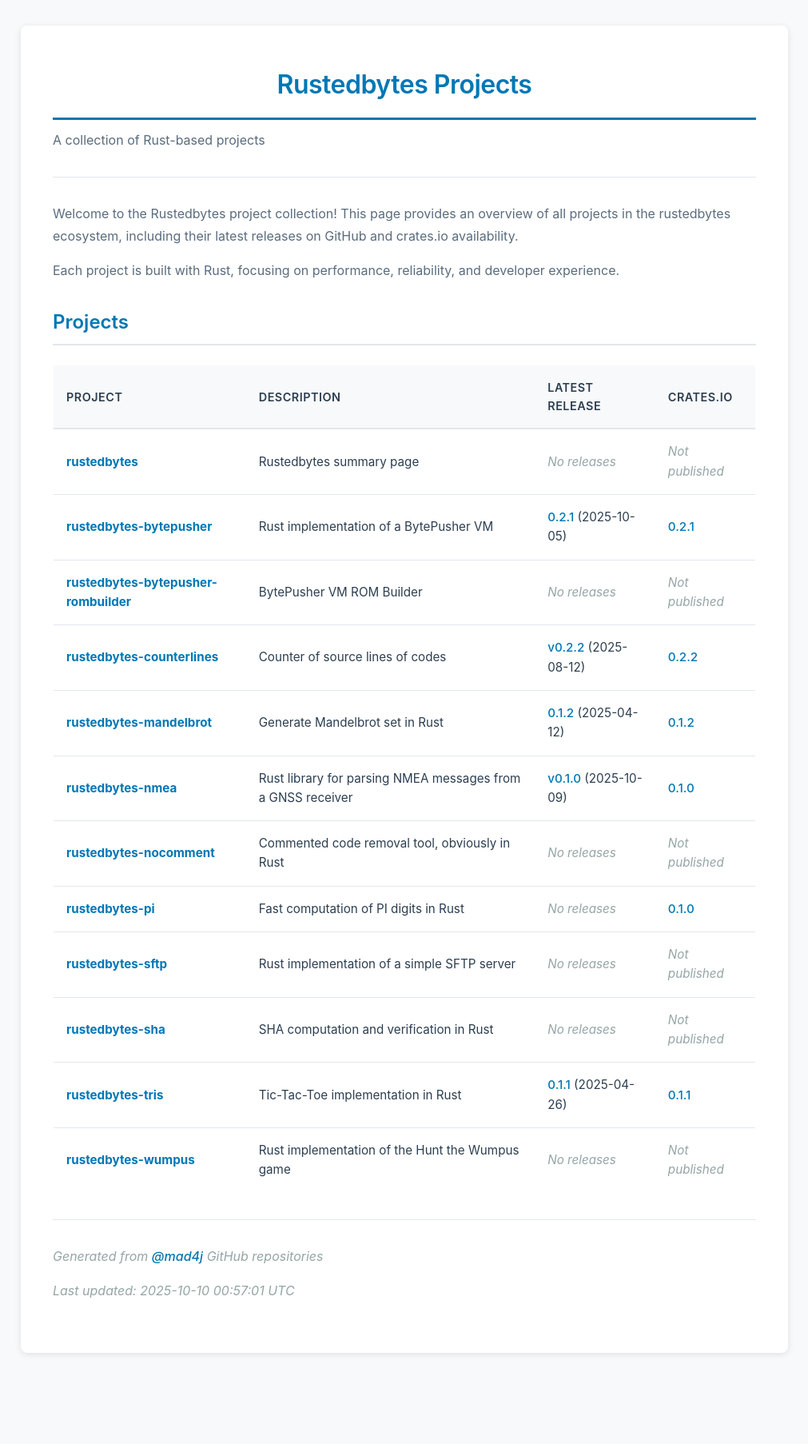
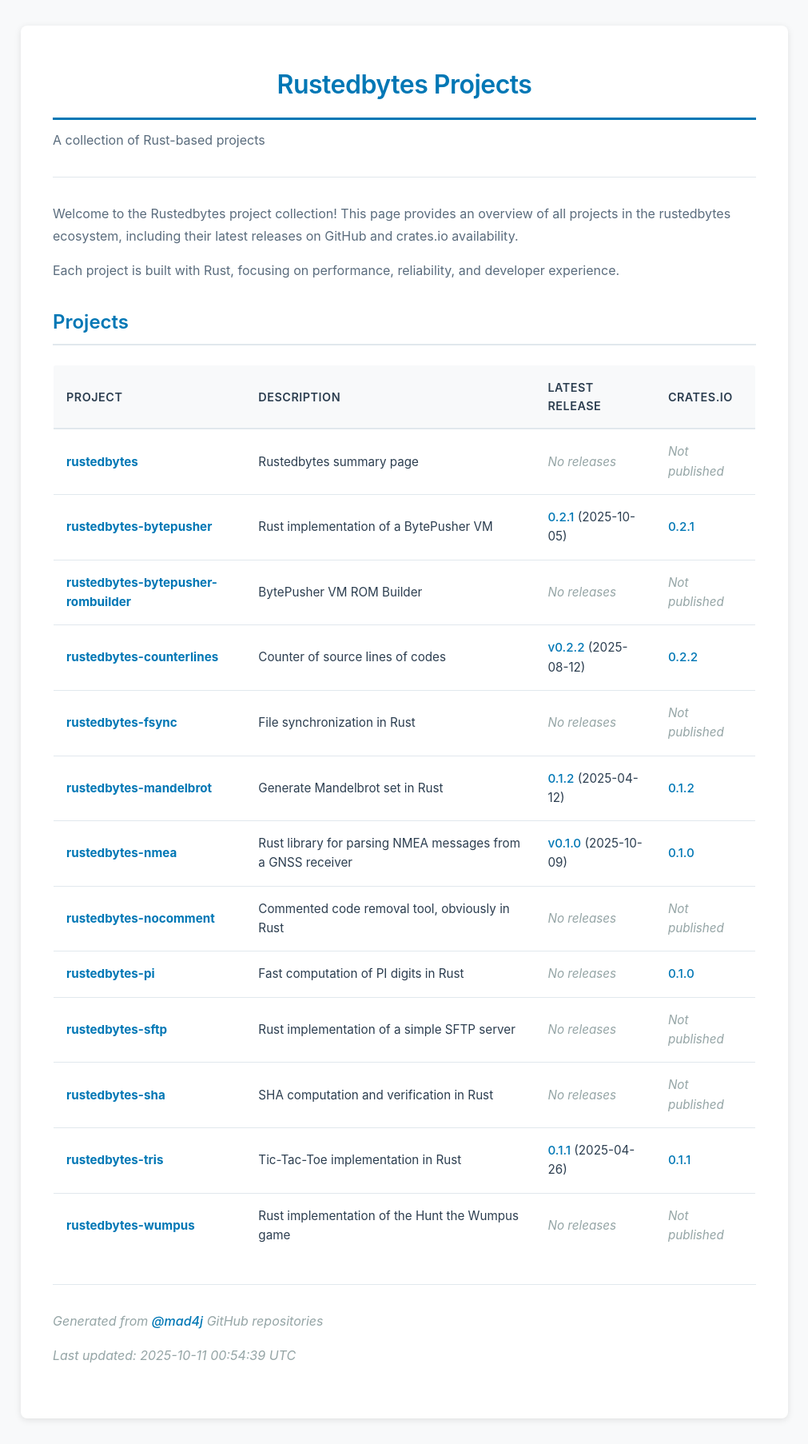
Before and after one commit to mad4j/rustedbytes, a Jekyll site: the page built from index.md, in a window 1280 px wide. Shown: the whole page at 80% size, without its empty margins (134-1145 px from the left). Built offline with Jekyll 4.4.1, drawn with Linux system fonts in a browser that asks for light colours; before the commit the page ends 1724 px from its top, so only the background shows below that.

Commit message:
Auto-generate index.md [skip ci]

```diff
--- a/index.md
+++ b/index.md
@@ -21,6 +21,7 @@ Each project is built with Rust, focusing on performance, reliability, and devel
 | [**rustedbytes-bytepusher**](https://github.com/mad4j/rustedbytes-bytepusher) | Rust implementation of a BytePusher VM | [0.2.1](https://github.com/mad4j/rustedbytes-bytepusher/releases/tag/0.2.1) (2025-10-05) | [0.2.1](https://crates.io/crates/rustedbytes-bytepusher) |
 | [**rustedbytes-bytepusher-rombuilder**](https://github.com/mad4j/rustedbytes-bytepusher-rombuilder) | BytePusher VM ROM Builder | _No releases_ | _Not published_ |
 | [**rustedbytes-counterlines**](https://github.com/mad4j/rustedbytes-counterlines) | Counter of source lines of codes | [v0.2.2](https://github.com/mad4j/rustedbytes-counterlines/releases/tag/v0.2.2) (2025-08-12) | [0.2.2](https://crates.io/crates/rustedbytes-counterlines) |
+| [**rustedbytes-fsync**](https://github.com/mad4j/rustedbytes-fsync) | File synchronization in Rust | _No releases_ | _Not published_ |
 | [**rustedbytes-mandelbrot**](https://github.com/mad4j/rustedbytes-mandelbrot) | Generate Mandelbrot set in Rust | [0.1.2](https://github.com/mad4j/rustedbytes-mandelbrot/releases/tag/0.1.2) (2025-04-12) | [0.1.2](https://crates.io/crates/rustedbytes-mandelbrot) |
 | [**rustedbytes-nmea**](https://github.com/mad4j/rustedbytes-nmea) | Rust library for parsing NMEA messages from a GNSS receiver | [v0.1.0](https://github.com/mad4j/rustedbytes-nmea/releases/tag/v0.1.0) (2025-10-09) | [0.1.0](https://crates.io/crates/rustedbytes-nmea) |
 | [**rustedbytes-nocomment**](https://github.com/mad4j/rustedbytes-nocomment) | Commented code removal tool, obviously in Rust | _No releases_ | _Not published_ |
@@ -34,4 +35,4 @@ Each project is built with Rust, focusing on performance, reliability, and devel
 
 *Generated from [@mad4j](https://github.com/mad4j) GitHub repositories*
 
-*Last updated: 2025-10-10 00:57:01 UTC*
+*Last updated: 2025-10-11 00:54:39 UTC*
```
